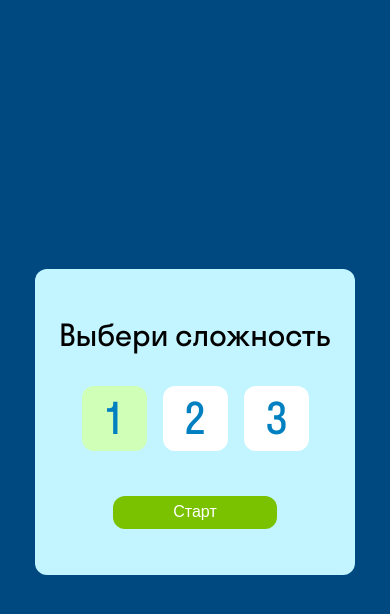
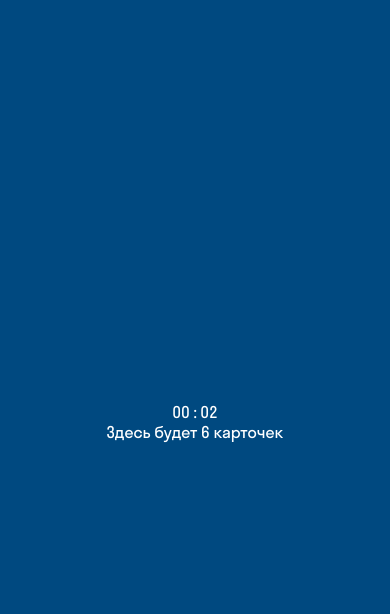
Before and after one commit to Sasha11666/cards-game, a plain HTML site: page index.html in a window 390 px wide. Both pictures are taken after a click on the button "Старт". Drawn offline with Linux system fonts and the light colour scheme.

Commit message:
added interactivity to the start page

```diff
--- a/index.html
+++ b/index.html
@@ -10,17 +10,37 @@
 <body>
     <div class="content-box">
       <p>Выбери сложность</p>
-      <div class="cards-box">
-        <input type="radio" id="radio1" name="radios" value="Стандатный" checked>
-        <label class="card" for="radio1">1</label>
+      <div class="levels-box">
+        <input type="radio" id="radio1" name="radios" value="Easy" checked>
+        <label class="level" for="radio1">1</label>
 
-        <input type="radio" id="radio2" name="radios" value="Морозостойкий">
-        <label class="card" for="radio2">2</label>
+        <input type="radio" id="radio2" name="radios" value="Medium">
+        <label class="level" for="radio2">2</label>
 
-        <input type="radio" id="radio3" name="radios" value="Паростойкий">
-        <label class="card" for="radio3">3</label>
+        <input type="radio" id="radio3" name="radios" value="Hard">
+        <label class="level" for="radio3">3</label>
       </div>
-      <button class="button">Старт</button>
+      <button id="start-button" class="button">Старт</button>
     </div>
+    <div class="game-screen">
+    <div class="stopwatch">
+      <div>
+        <span class="interval minutes">00</span>
+        <span class="colon">:</span>
+        <span class="interval seconds">00</span>
+      </div>
+    </div>
+    <div class="easy-game cards">
+      Здесь будет 6 карточек
+    </div>
+    <div class="medium-game cards">
+      Здесь будет 12 карточек
+    </div>
+    <div class="hard-game cards">
+      Здесь будет 18 карточек
+    </div>
+    </div>
+
+    <script src="main.js"></script>
 </body>
 </html>
--- /dev/null
+++ b/main.js
@@ -0,0 +1,69 @@
+
+
+function beginGame() {
+  let radios = Array.from(document.getElementsByName('radios'));
+  let startScreen = document.querySelector('.content-box');
+  let easyGame = document.querySelector('.easy-game');
+  let mediumGame = document.querySelector('.medium-game');
+  let hardGame = document.querySelector('.hard-game');
+  let stopwatchBox = document.querySelector('.stopwatch');
+  let minutesBox = document.querySelector('.minutes');
+  let secondsBox = document.querySelector('.seconds');
+  let level = 'Easy';
+  let interval;
+  let minutes = 0;
+  let seconds = 0;
+
+  startScreen.classList.add('visible');
+  easyGame.classList.remove('visible-cards');
+  hardGame.classList.remove('visible-cards');
+  mediumGame.classList.remove('visible-cards');
+  stopwatchBox.classList.remove('visible');
+
+  radios.forEach(radio => {
+    radio.addEventListener('click', () => {
+     level = radio.value;
+    })
+
+  });
+
+  document.getElementById('start-button') && document.getElementById('start-button').addEventListener('click', () => {
+    startScreen.classList.remove('visible');
+    stopwatchBox.classList.add('visible');
+
+    if(level == 'Easy')  {
+      easyGame.classList.add('visible-cards')
+    } else if (level == 'Medium') {
+      mediumGame.classList.add('visible-cards')
+    } else if (level == 'Hard') {
+      hardGame.classList.add('visible-cards')
+    }
+
+    const startStopwatch = () => {
+      seconds++;
+      secondsBox.innerHTML = '0' + seconds;
+
+      if(seconds > 9) {
+        secondsBox.innerHTML = seconds;
+      }
+
+      if(seconds > 59) {
+        minutes++;
+        minutesBox.innerHTML = '0' + minutes;
+        seconds = 0;
+      }
+
+      if(minutes > 9) {
+        minutesBox.innerHTML = minutes;
+      }
+    }
+
+    if(stopwatchBox) {
+      interval = setInterval(startStopwatch, 1000);
+    }
+
+  })
+
+}
+
+beginGame()
--- a/styles.css
+++ b/styles.css
@@ -20,11 +20,16 @@ body {
   height: 100vh;
 }
 
+.game-screen {
+  display: flex;
+  flex-direction: column;
+}
+
 .content-box {
   background-color: #C2F5FF;
   width: 480px;
   height: 459px;
-  display: flex;
+  display: none;
   flex-direction: column;
   justify-content: center;
   align-items: center;
@@ -37,21 +42,31 @@ body {
   margin-bottom: 48px;
 }
 
-.cards-box {
+.levels-box {
   display: flex;
   gap: 24px;
   margin-bottom: 67px;
 }
 
-.cards-box input[type="radio"] {
+.levels-box input[type="radio"] {
   display: none;
 }
 
-.cards-box input[type="radio"]:checked+label {
+.levels-box input[type="radio"]:checked+label {
   background-color: #d0ffb7;
 }
 
-.card {
+.stopwatch {
+  display: none;
+  color: white;
+  justify-content: center;
+}
+
+.visible {
+  display: flex;
+}
+
+.level {
   width: 98px;
   height: 98px;
   display: flex;
@@ -64,7 +79,7 @@ body {
   border-radius: 12px;
 }
 
-.card:hover {
+.level:hover {
   cursor: pointer;
   background-color: #d0ffb7;
 }
@@ -87,6 +102,17 @@ body {
   cursor: pointer;
 }
 
+.cards {
+  display: none;
+  justify-content: center;
+  color: #FFF;
+}
+
+.visible-cards {
+  display: grid;
+}
+
+
 @media(max-width: 1024px) {
   .content-box{
     width: 320px;
@@ -99,11 +125,11 @@ body {
     margin-bottom: 32px;
   }
 
-  .cards-box {
+  .levels-box {
     gap: 16px;
     margin-bottom: 45px;
   }
-  .card {
+  .level {
     width: 65px;
     height: 65px;
     font-size: 43px;
@@ -130,11 +156,11 @@ body {
     margin-bottom: 27px;
   }
 
-  .cards-box {
+  .levels-box {
     gap: 14px;
     margin-bottom: 38px;
   }
-  .card {
+  .level {
     width: 54px;
     height: 54px;
     font-size: 36px;
```
